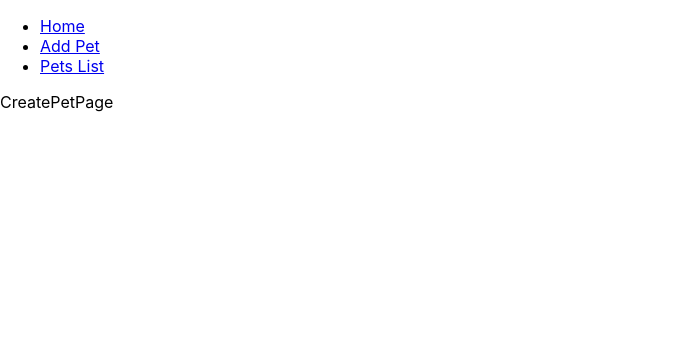
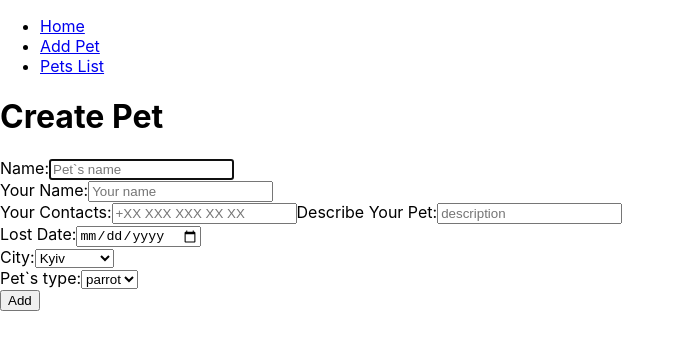
Before and after one commit to pecourses/pe2023-1-animal-search-fullstack, a React (Create React App) app in the folder client/: page /pet/create in a window 1280 px wide. Shown: the top 350 px of the page, without its empty margins (0-685 px from the left). Built offline with nearby package versions, Linux system fonts and the light colour scheme.

Commit message:
Add form

```diff
--- a/client/package.json
+++ b/client/package.json
@@ -7,6 +7,7 @@
     "@testing-library/jest-dom": "^5.17.0",
     "@testing-library/react": "^13.4.0",
     "@testing-library/user-event": "^13.5.0",
+    "formik": "^2.4.5",
     "react": "^18.2.0",
     "react-dom": "^18.2.0",
     "react-redux": "^9.1.0",
--- a/client/src/components/PetForm/index.jsx
+++ b/client/src/components/PetForm/index.jsx
@@ -1,5 +1,91 @@
+import { Formik, Form, Field, ErrorMessage } from 'formik';
+
+const CITIES = ['Kyiv', 'Dnipro', 'New York'];
+
+// TODO VALIDATION
+
 function PetForm () {
-  return <div>PetForm</div>;
+  const initialValues = {
+    name: '',
+    owner: '',
+    ownerContacts: '',
+    description: '',
+    city: CITIES[0],
+    lostDate: '',
+    petTypeId: '1',
+  };
+
+  const handleSubmit = (values, formikBag) => {
+    console.log('values :>> ', values);
+    formikBag.resetForm();
+  };
+
+  return (
+    <Formik initialValues={initialValues} onSubmit={handleSubmit}>
+      {formikProps => (
+        <Form>
+          <label>
+            Name:
+            <Field name='name' type='text' placeholder='Pet`s name' autoFocus />
+          </label>
+          <br />
+          <label>
+            Your Name:
+            <Field name='owner' type='text' placeholder='Your name' />
+          </label>
+          <br />
+          <label>
+            Your Contacts:
+            <Field
+              name='ownerContacts'
+              type='text'
+              placeholder='+XX XXX XXX XX XX'
+            />
+          </label>
+          <label>
+            Describe Your Pet:
+            <Field name='description' type='text' placeholder='description' />
+          </label>
+          <br />
+          <label>
+            Lost Date:
+            <Field name='lostDate' type='date' />
+          </label>
+          <br />
+          <label>City:</label>
+          <select
+            name='city'
+            value={formikProps.values.city}
+            onChange={formikProps.handleChange}
+          >
+            {CITIES.map((c, i) => (
+              <option key={i} value={c}>
+                {c}
+              </option>
+            ))}
+          </select>
+          <br />
+          <label>Pet`s type:</label>
+          <select
+            name='petTypeId'
+            value={formikProps.values.petTypeId}
+            onChange={formikProps.handleChange}
+          >
+            {[
+              { id: '1', type: 'parrot' },
+              { id: '2', type: 'cat' },
+            ].map(t => (
+              <option key={t.id} value={t.id}>
+                {t.type}
+              </option>
+            ))}
+          </select>
+          <br />
+          <button type='submit'>Add</button>
+        </Form>
+      )}
+    </Formik>
+  );
 }
 
 export default PetForm;
--- a/client/src/pages/CreatePetPage/index.jsx
+++ b/client/src/pages/CreatePetPage/index.jsx
@@ -1,5 +1,12 @@
+import PetForm from '../../components/PetForm';
+
 function CreatePetPage () {
-  return <div>CreatePetPage</div>;
+  return (
+    <div>
+      <h1>Create Pet</h1>
+      <PetForm />
+    </div>
+  );
 }
 
 export default CreatePetPage;
--- a/client/src/store/index.js
+++ b/client/src/store/index.js
@@ -1,5 +1,10 @@
 import { configureStore } from '@reduxjs/toolkit';
+import petsReducer from './slices/petsSlice';
 
-const store = configureStore({ reducer: {} });
+const store = configureStore({
+  reducer: {
+    petsData: petsReducer,
+  },
+});
 
 export default store;
--- /dev/null
+++ b/client/src/store/slices/petsSlice.js
@@ -0,0 +1,20 @@
+import { createSlice } from '@reduxjs/toolkit';
+
+const PET_SLICE_NAME = 'pets';
+
+const initialState = {
+  pets: [],
+  petsType: [],
+  isFetching: false,
+  error: null,
+};
+
+const petsSlice = createSlice({
+  name: PET_SLICE_NAME,
+  initialState,
+  extraReducers: builder => {},
+});
+
+const { reducer } = petsSlice;
+
+export default reducer;
```
Also changed, not shown: 1 other file (tests, documents, lock files or other folders).
